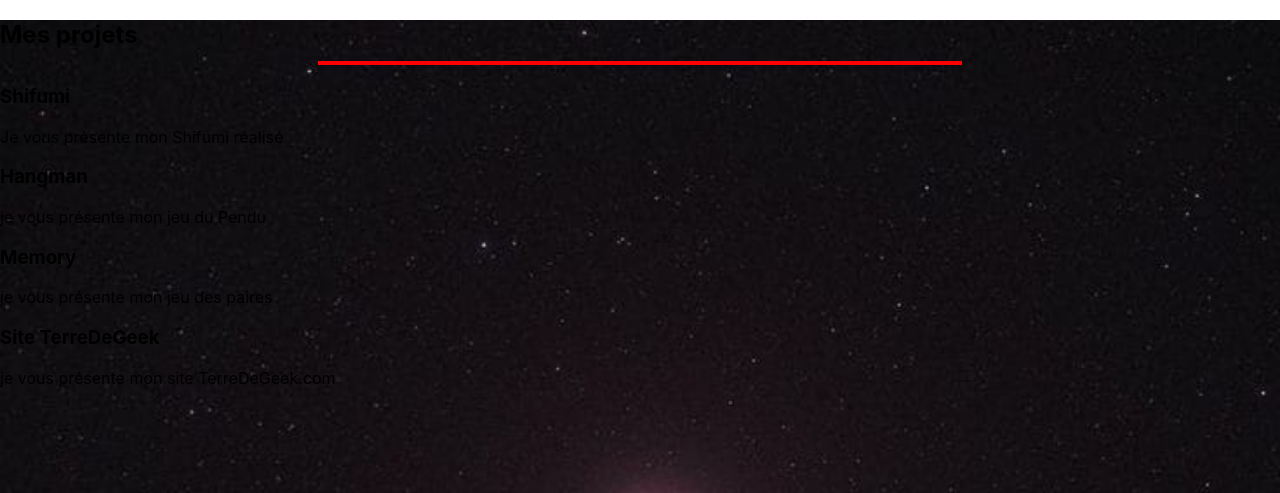
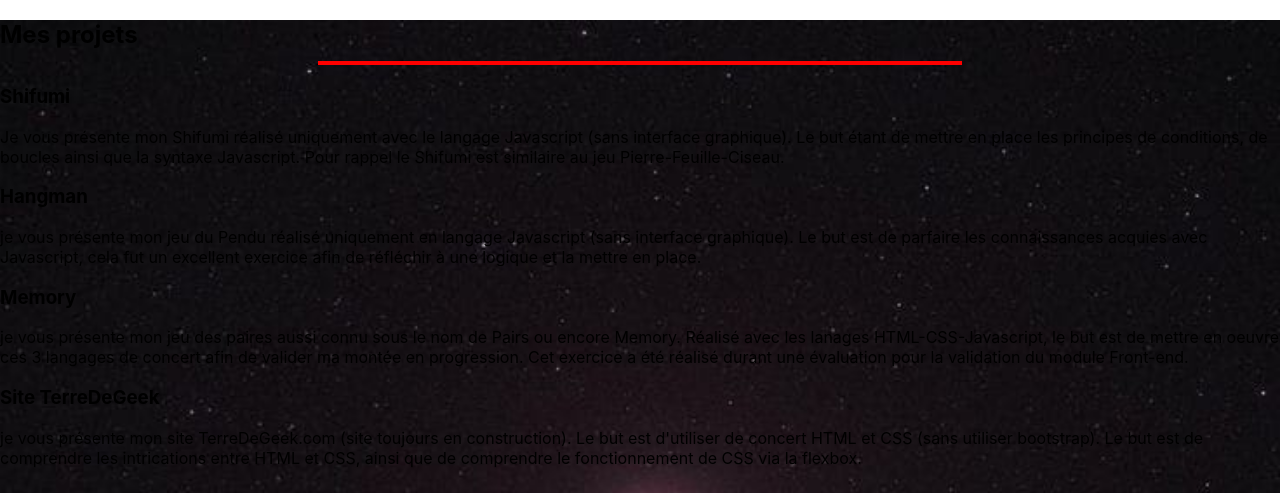
Before and after one commit to JulienDev76-75/Portfolio, a React (Create React App) app: page / in a window 1280 px wide. Shown: the part 800-1293 px from the top of the page. Built offline with nearby package versions, Linux system fonts and the light colour scheme; the HTML template or start-up script is replaced by a standard one.

Commit message:
gh page does not work (obviously)

```diff
--- a/package.json
+++ b/package.json
@@ -1,4 +1,5 @@
 {
+  "homepage": "http://JulienDev76-75.github.io/portfolio",
   "name": "portfolio",
   "version": "0.1.0",
   "private": true,
@@ -20,6 +21,8 @@
     "web-vitals": "^1.1.1"
   },
   "scripts": {
+    "predeploy": "npm run build",
+    "deploy": "gh-pages -d build",
     "start": "react-scripts start",
     "build": "react-scripts build",
     "test": "react-scripts test",
@@ -42,5 +45,8 @@
       "last 1 firefox version",
       "last 1 safari version"
     ]
+  },
+  "devDependencies": {
+    "gh-pages": "^3.1.0"
   }
 }
--- a/src/components/projets/Projets.js
+++ b/src/components/projets/Projets.js
@@ -18,9 +18,18 @@ function Projets (){
               </div>
           </div>
           );
+          <p><Image/></p>
       })}
       </div>
   )
 
 }
 export default Projets;
+
+function Image () {
+  return (
+    <div>
+      <p>Je suis la fonction image</p>
+    </div>
+  )
+}
--- a/src/components/projets/data.json
+++ b/src/components/projets/data.json
@@ -2,24 +2,24 @@
     {
     "id" : 1,
     "titre" : "Shifumi",
-    "contenu" : "Je vous présente mon Shifumi réalisé"
+    "contenu" : "Je vous présente mon Shifumi réalisé uniquement avec le langage Javascript (sans interface graphique). Le but étant de mettre en place les principes de conditions, de boucles ainsi que la syntaxe Javascript. Pour rappel le Shifumi est similaire au jeu Pierre-Feuille-Ciseau."
     },
 
     {
     "id" : 2,
     "titre" : "Hangman",
-    "contenu" : "je vous présente mon jeu du Pendu"
+    "contenu" : "je vous présente mon jeu du Pendu réalisé uniquement en langage Javascript (sans interface graphique). Le but est de parfaire les connaissances acquies avec Javascript, cela fut un excellent exercice afin de réfléchir à une logique et la mettre en place."
     },
 
     {
     "id" : 3,
     "titre" : "Memory",
-    "contenu" : "je vous présente mon jeu des paires"
+    "contenu" : "je vous présente mon jeu des paires aussi connu sous le nom de Pairs ou encore Memory. Réalisé avec les lanages HTML-CSS-Javascript, le but est de mettre en oeuvre ces 3 langages de concert afin de valider ma montée en progression. Cet exercice a été réalisé durant une évaluation pour la validation du module Front-end."
     },
 
     {
     "id" : 4,
     "titre" : "Site TerreDeGeek",
-    "contenu" : "je vous présente mon site TerreDeGeek.com"
+    "contenu" : "je vous présente mon site TerreDeGeek.com (site toujours en construction). Le but est d'utiliser de concert HTML et CSS (sans utiliser bootstrap). Le but est de comprendre les intrications entre HTML et CSS, ainsi que de comprendre le fonctionnement de CSS via la flexbox."
     }
 ]
```
Also changed, not shown: 1 other file (tests, documents, lock files or other folders).
